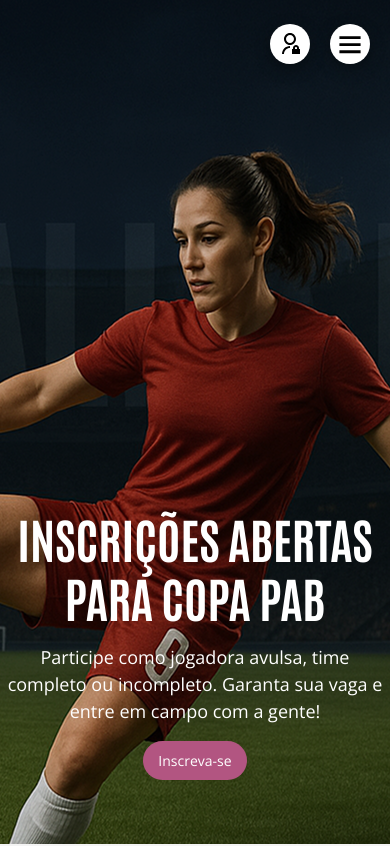
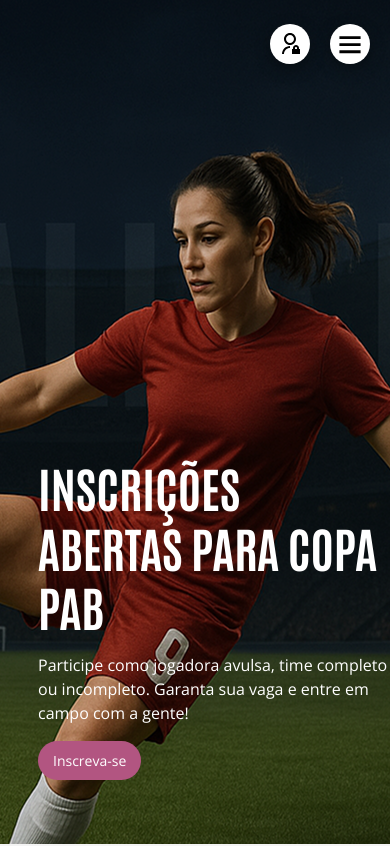
Before and after one commit to Augusto-Valerio/Passa-a-Bola, a React (Vite) app: page / in a window 390 px wide. Shown: the top 846 px of the page. Built offline with nearby package versions, Linux system fonts and the light colour scheme.

Commit message:
feat: add nosso time modal to sidebar

```diff
--- a/index.html
+++ b/index.html
@@ -4,8 +4,6 @@
 <head>
   <meta charset="UTF-8" />
   <meta name="viewport" content="width=device-width, initial-scale=1.0 " />
-  <meta
-  name="theme-color" content="red"/>
 
   <link rel="preconnect" href="https://fonts.googleapis.com" />
   <link rel="preconnect" href="https://fonts.gstatic.com" crossorigin />
--- a/src/components/Footer.jsx
+++ b/src/components/Footer.jsx
@@ -169,7 +169,7 @@ export default function Footer() {
         </div>
       </div>
 
-      <p className="mt-10 place-self-center pb-3 text-[0.875rem] text-gray-700">
+      <p className="mt-10 flex flex-wrap justify-center pb-3 text-[0.875rem] text-gray-700">
         Copyright © 2025 Passaabola. Todos os direitos reservados.
       </p>
     </footer>
--- a/src/components/HeroPage.jsx
+++ b/src/components/HeroPage.jsx
@@ -1,15 +1,24 @@
-export default function HeroPage({ title, subtitle, buttonText, bgClass, buttonHref }) {
+export default function HeroPage({
+  title,
+  subtitle,
+  buttonText,
+  bgClass,
+  buttonHref,
+}) {
   return (
     <section
       id="hero"
       className={`${bgClass} bg-no-repeat bg-cover h-screen relative overflow-hidden`}
     >
-      <div className="max-w-[71.875rem] mx-auto">
+      <div className="max-w-[71.875rem] mx-auto px-[2.375rem]  lg:px-0">
         <div className="absolute bottom-[4rem] text-white flex flex-col gap-[1rem] lg:max-w-[30.875rem] ">
-          <h1 className="heading-hero">{title}</h1>
-          <p className="subtext-hero">{subtitle}</p>
+          <h1 className="heading-hero text-left ">{title}</h1>
+          <p className="subtext-hero text-left">{subtitle}</p>
 
-          <a href={buttonHref} className="button-text bg-pink hover:bg-hover-pink cursor-pointer rounded-[1.25rem] py-[0.6875rem] px-[0.9375rem] w-fit self-center lg:self-start cursor" >
+          <a
+            href={buttonHref}
+            className="button-text bg-pink hover:bg-hover-pink cursor-pointer rounded-[1.25rem] py-[0.6875rem] px-[0.9375rem] w-fit lg:self-start cursor"
+          >
             {buttonText}
           </a>
         </div>
--- a/src/components/Navbar.jsx
+++ b/src/components/Navbar.jsx
@@ -54,7 +54,9 @@ export default function Navigation() {
               <li>
                 <Link to="" className="hover:text-pink">
                   <Dialog>
-                    <DialogTrigger className="cursor-pointer">Nosso Time</DialogTrigger>
+                    <DialogTrigger className="cursor-pointer">
+                      Nosso Time
+                    </DialogTrigger>
                     <DialogContent className="sm:max-w-[73.25rem] overflow-y-auto max-h-[90vh]">
                       <DialogHeader></DialogHeader>
                       <NossoTime />
@@ -132,7 +134,15 @@ export default function Navigation() {
             Copa PAB
           </Link>
           <Link to="" className="p-2 border-b border-stroke-color">
-            Nosso time
+            <Dialog>
+              <DialogTrigger className="cursor-pointer">
+                Nosso Time
+              </DialogTrigger>
+              <DialogContent className="sm:max-w-[73.25rem] overflow-y-auto max-h-[90vh]">
+                <DialogHeader></DialogHeader>
+                <NossoTime />
+              </DialogContent>
+            </Dialog>
           </Link>
           <Link to="" className="p-2 border-b border-stroke-color">
             Contato
--- a/src/index.css
+++ b/src/index.css
@@ -68,7 +68,7 @@ body {
 @layer components {
   /* Fontes Antonio */
   .heading-hero {
-    @apply text-[48px] text-center leading-[124.2%] font-bold font-antonio;
+    @apply text-[48px] text-left leading-[124.2%] font-bold font-antonio;
 
     @media (width >= 1024px) {
       @apply text-[64px] text-left leading-[124.2%] font-bold font-antonio;
@@ -93,7 +93,7 @@ body {
   }
 
   .subtext-hero {
-    @apply text-[1.125rem] text-center font-normal font-open-sans;
+    @apply text-[1rem] text-left font-normal font-open-sans;
 
     @media (width >= 1024px) {
       @apply font-normal text-[0.875rem] leading-[124.2%] lg:text-left font-open-sans;
--- a/src/main.jsx
+++ b/src/main.jsx
@@ -11,7 +11,7 @@ import { Toaster } from "@/components/ui/sonner";
 const users = [
   { email: "luanaMaluf@passabola.com", senha: "admin" },
   { email: "aleXavier@passabola.com", senha: "admin" },
-  { email: "andreMaluf@passabola.com", senha: "admin" },
+  { email: "marcelaDantas@passabola.com", senha: "admin" },
 ];
 
 // Só salva no localStorage se ainda não existir
--- a/src/pages/Home/Home.jsx
+++ b/src/pages/Home/Home.jsx
@@ -87,10 +87,11 @@ export default function Home() {
 
             {/* Botão */}
 
+            <div className="my-[2rem] mr-auto lg:mr-0 lg:ml-auto">
               <Dialog>
                 <form>
                   <DialogTrigger asChild>
-                  <Button className="py-[0.5rem] px-[2.125rem] rounded-[1.25rem] bg-pink text-white button-text my-[2rem] mr-auto lg:mr-0 lg:ml-auto cursor-pointer hover:bg-hover-pink">
+                    <Button className="py-[0.5rem] px-[2.125rem] rounded-[1.25rem] bg-pink text-white button-text my-[2rem]  cursor-pointer hover:bg-hover-pink">
                       Nosso Time
                     </Button>
                   </DialogTrigger>
@@ -100,6 +101,7 @@ export default function Home() {
                   </DialogContent>
                 </form>
               </Dialog>
+            </div>
           </div>
 
           <div className=" mt-[0.625rem] max-w[28.5rem] mx-auto">
@@ -252,7 +254,10 @@ export default function Home() {
 
       <Maps />
 
-      <section id="partners" className="bg-off-white py-20 flex flex-col justify-center">
+      <section
+        id="partners"
+        className="bg-off-white py-20 flex flex-col justify-center"
+      >
         {/* label */}
         <div className="flex items-center gap-6 justify-center">
           <div className="w-[2.5rem] h-px bg-purple"></div>
```
Lines whose indentation alone changed are shown as unchanged.
